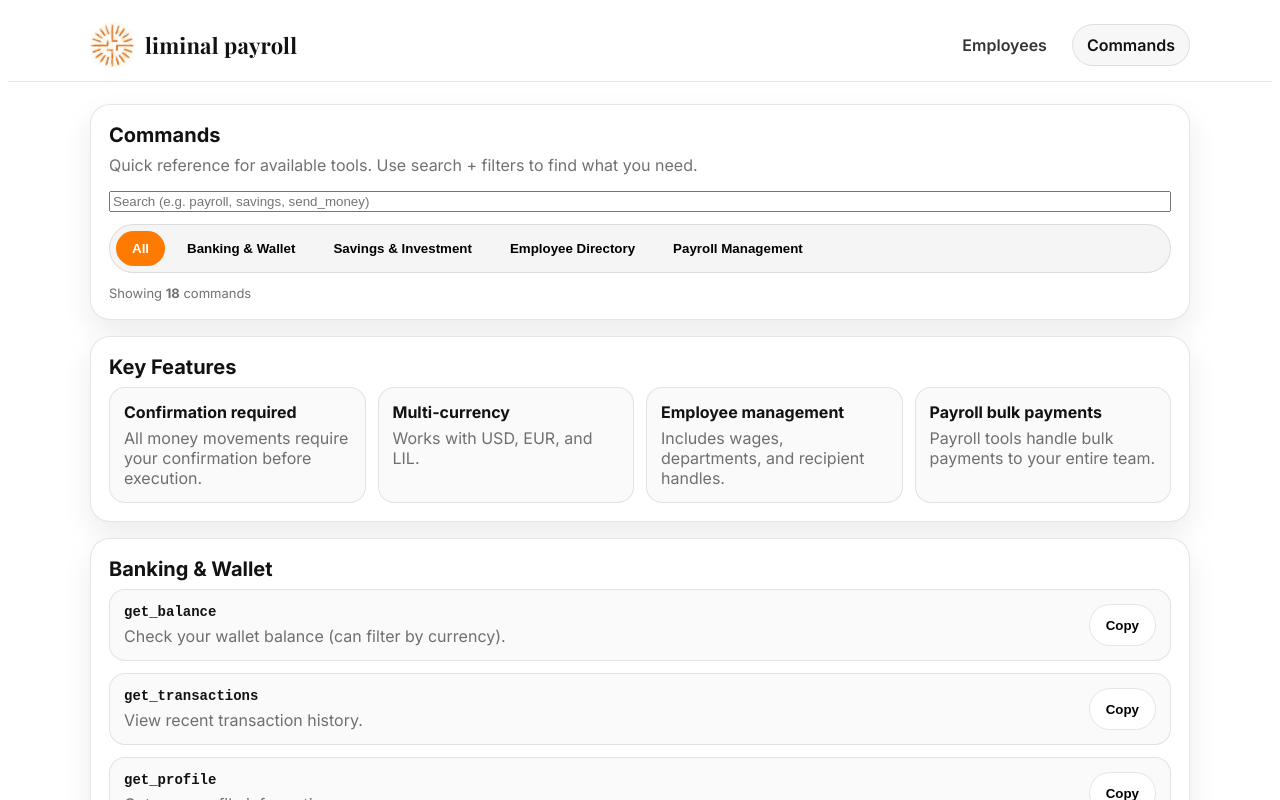
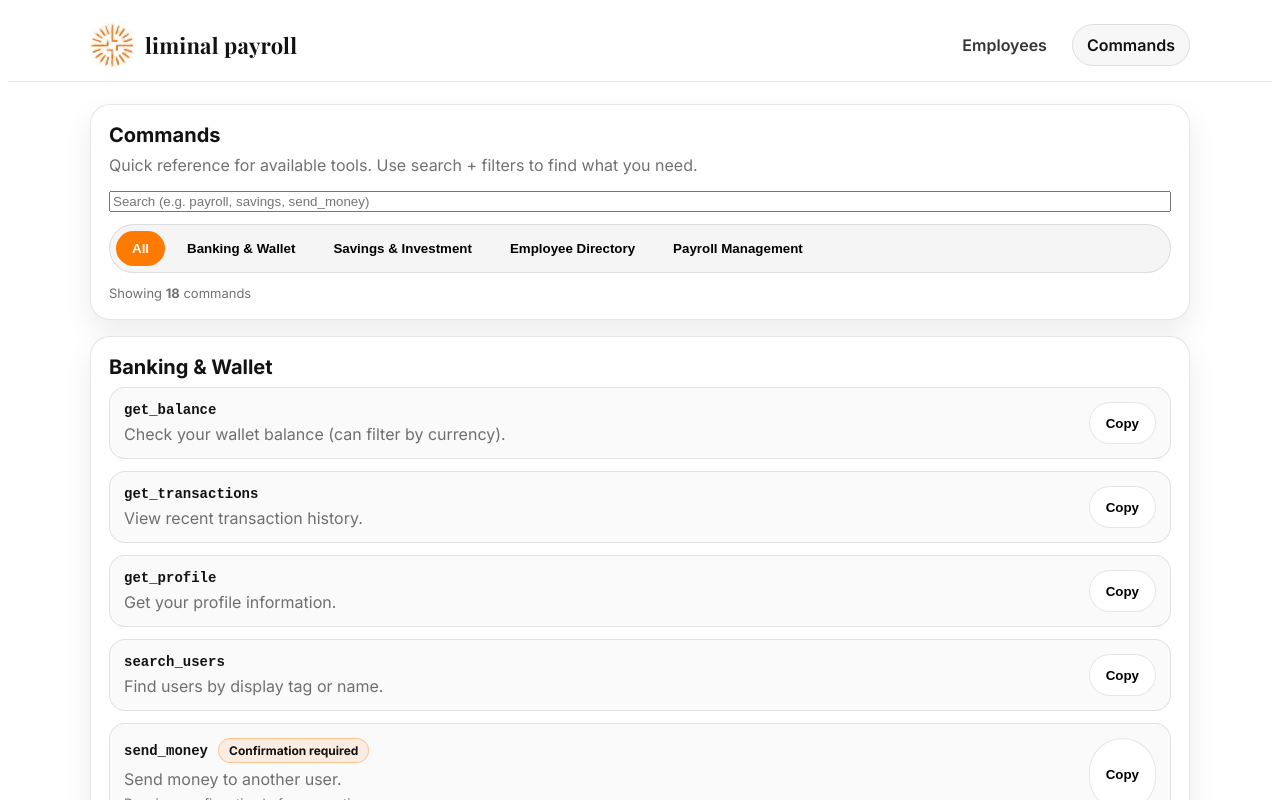
Before and after one commit to apex-hinde/HSW-garbo, a React (Vite) app in the folder nim-go-sdk/examples/hackathon-starter/frontend/: page /run in a window 1280 px wide. Shown: the top 800 px of the page. Built offline with nearby package versions, Linux system fonts and the light colour scheme; no server answers.

Commit message:
removed Key features

```diff
--- a/nim-go-sdk/examples/hackathon-starter/frontend/src/pages/RunPayroll.tsx
+++ b/nim-go-sdk/examples/hackathon-starter/frontend/src/pages/RunPayroll.tsx
@@ -237,28 +237,6 @@ export default function RunPayroll() {
         </div>
       </section>
 
-      <section className="card">
-        <h2 className="section-title">Key Features</h2>
-        <div style={{ display: 'grid', gap: 12, gridTemplateColumns: 'repeat(auto-fit, minmax(220px, 1fr))' }}>
-          {FEATURES.map((f) => (
-            <div
-              key={f.title}
-              style={{
-                padding: 14,
-                borderRadius: 16,
-                border: '1px solid rgba(18,18,18,0.10)',
-                background: 'rgba(18,18,18,0.02)',
-              }}
-            >
-              <div style={{ fontWeight: 900 }}>{f.title}</div>
-              <div className="muted" style={{ marginTop: 6 }}>
-                {f.body}
-              </div>
-            </div>
-          ))}
-        </div>
-      </section>
-
       {grouped.map((group) => (
         <section key={group.category} className="card">
           <h2 className="section-title">{group.category}</h2>
```
